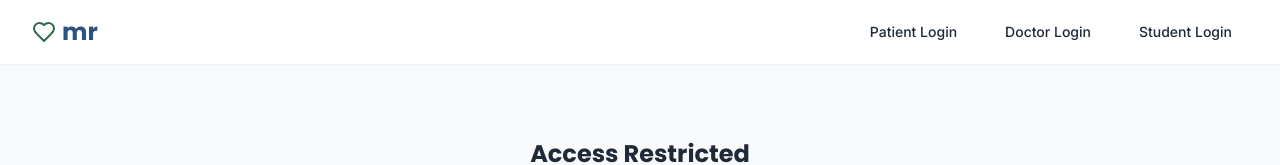
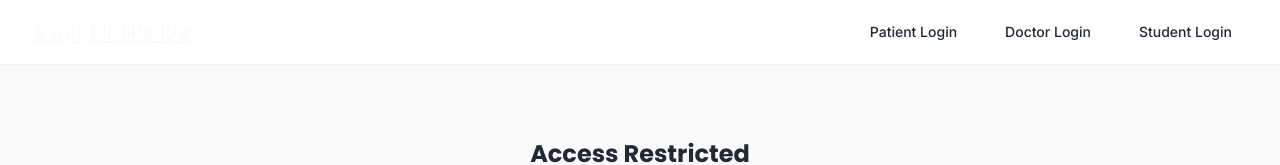
Before and after one commit to aniiiiXD/Ayurdhara, a React (Vite) app: page /doctor in a window 1280 px wide. Shown: the top 165 px of the page. Built offline with nearby package versions, Linux system fonts and the light colour scheme.

Commit message:
first commit

```diff
--- a/src/components/layout/Navbar.tsx
+++ b/src/components/layout/Navbar.tsx
@@ -1,7 +1,6 @@
 import React, { useState } from 'react';
 import { Link, useLocation } from 'react-router-dom';
 import { Menu, X } from 'lucide-react';
-import Logo from '../ui/Logo';
 import { useAuth } from '../../contexts/AuthContext';
 
 interface NavbarProps {
@@ -27,10 +26,10 @@ const Navbar: React.FC<NavbarProps> = ({ transparent = false }) => {
     <nav className={`fixed w-full z-50 transition-all duration-300 ${getNavbarClass()}`}>
       <div className="container-custom">
         <div className="flex items-center justify-between h-16">
-          <div className="flex items-center">
-            <Link to="/" className="flex-shrink-0">
-              <Logo variant={transparent ? 'light' : 'dark'} />
-            </Link>
+          <div className="flex items-center select-none">
+            <span className="text-2xl font-bold tracking-wide text-white font-serif drop-shadow-sm">
+              AYURDHARA
+            </span>
           </div>
 
           {/* Desktop navigation */}
--- a/src/pages/HomePage.tsx
+++ b/src/pages/HomePage.tsx
@@ -24,7 +24,7 @@ const HomePage = () => {
 
         <div className="container-custom h-full flex flex-col justify-center items-center text-white text-center">
           <h1 className="text-4xl md:text-6xl font-bold mb-6 font-heading animate-fade-in">
-            Welcome to <span className="text-blue-400">mr</span> Health Platform
+            Welcome to <span className="text-blue-400">Ayurdhara</span>
           </h1>
           <p className="text-xl md:text-2xl max-w-3xl mb-10 animate-slide-in">
             Connecting patients with the right healthcare professionals for better wellness and care.
```
